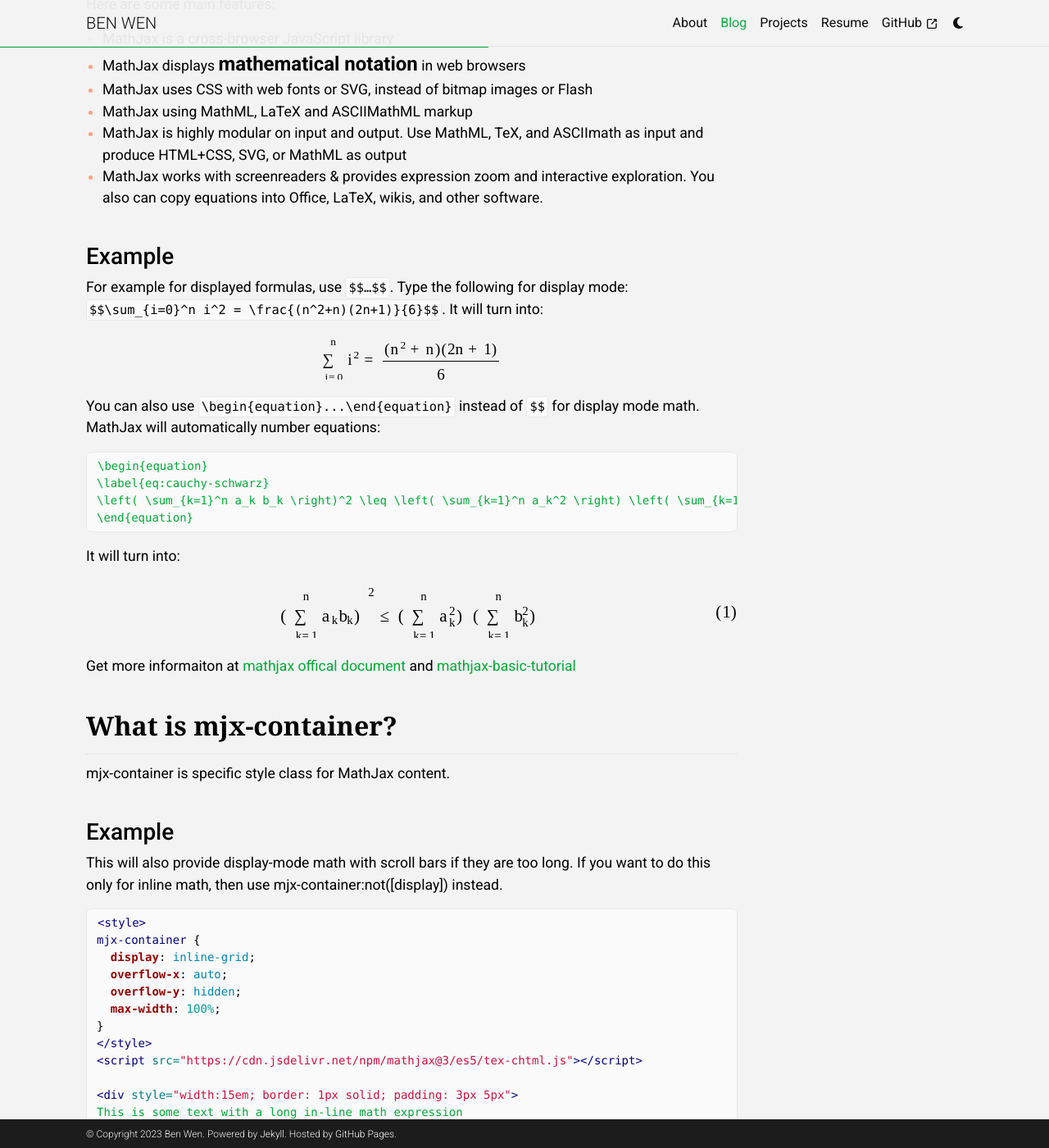
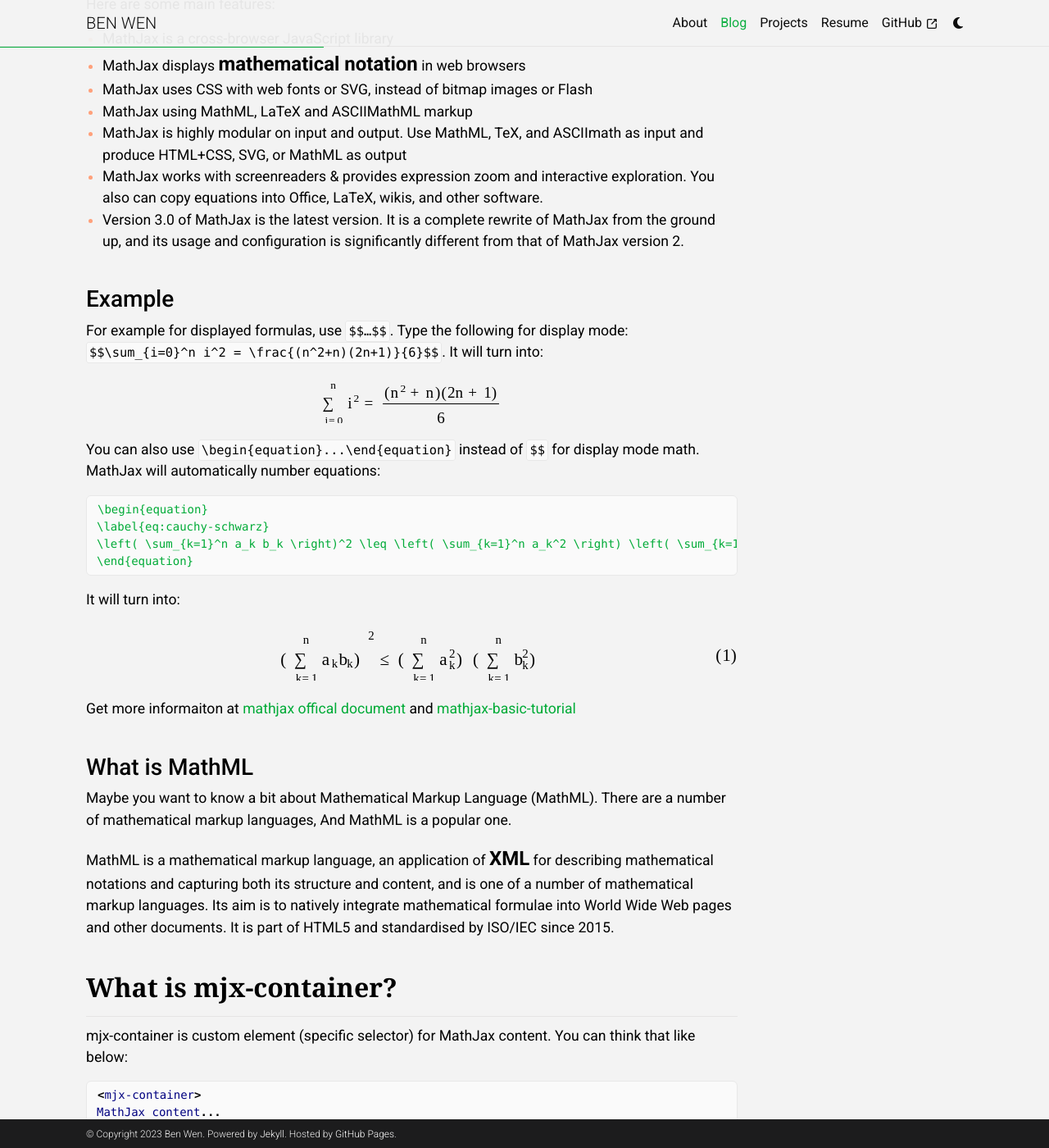
Before and after one commit to benwzj/benwzj.github.io, a Jekyll site: the page built from _posts/2023-09-14-Mathjax.md, in a window 1280 px wide and 1400 px high, scrolled down 402 px. Shown: the whole window at 82% size. Built offline with Jekyll 4.4.1, drawn with Linux system fonts in a browser that asks for light colours; some web fonts are replaced; comment, search, counter and statistics services are not loaded.

````diff
--- a/_posts/2023-09-14-Mathjax.md
+++ b/_posts/2023-09-14-Mathjax.md
@@ -18,6 +18,7 @@
 - MathJax using MathML, LaTeX and ASCIIMathML markup
 - MathJax is highly modular on input and output. Use MathML, TeX, and ASCIImath as input and produce HTML+CSS, SVG, or MathML as output
 - MathJax works with screenreaders & provides expression zoom and interactive exploration. You also can copy equations into Office, LaTeX, wikis, and other software.
+- Version 3.0 of MathJax is the latest version. It is a complete rewrite of MathJax from the ground up, and its usage and configuration is significantly different from that of MathJax version 2.
 
 ### Example
 
@@ -43,11 +44,23 @@
 
 Get more informaiton at [mathjax offical document](https://docs.mathjax.org/en/latest/index.html) and [mathjax-basic-tutorial](https://math.meta.stackexchange.com/questions/5020/mathjax-basic-tutorial-and-quick-reference)
 
+### What is MathML
+Maybe you want to know a bit about Mathematical Markup Language (MathML).
+There are a number of mathematical markup languages, And MathML is a popular one.
+
+MathML is a mathematical markup language, an application of **XML** for describing mathematical notations and capturing both its structure and content, and is one of a number of mathematical markup languages. Its aim is to natively integrate mathematical formulae into World Wide Web pages and other documents. It is part of HTML5 and standardised by ISO/IEC since 2015.
+
 ## What is mjx-container?
 
-mjx-container is specific style class for MathJax content.
+mjx-container is custom element (specific selector) for MathJax content.
+You can think that like below:
+```css
+<mjx-container>
+MathJax content...
+</mjx-container>
+```
 
-### Example
+### Example1
 This will also provide display-mode math with scroll bars if they are too long. If you want to do this only for inline math, then use mjx-container:not([display]) instead.
 
 ```html
--- a/_sass/_base.scss
+++ b/_sass/_base.scss
@@ -120,8 +120,30 @@
 }
 
 // ------------------------------------------------------------------
+// About Me
+@font-face {
+  font-family: myFirstFont;
+  src: url(sansation_light.woff);
+}
+.about {
+  h2 {
+    font-family: Georgia, serif;
+    font-weight: 700;
+    padding-top: 25px;
+    padding-bottom: 15px;
+    margin-bottom: 10px;
+    border-bottom: 1px solid var(--global-divider-color);
+  }
+  .description {
+    p {
+      font-family: 'Anonymous Pro', monospace;
+      font-size: 1.6rem;
+      font-weight: 400;
+    }
+  }
+}
+
 // Profile
-
 .profile {
   width: 100%;
 
@@ -455,6 +477,7 @@
     margin-top: 30px;
   }
   .each-li {
+    display: flex;
     border-bottom: 1px solid var(--global-divider-color);
     list-style: none;
     padding-top: 3px;
@@ -465,13 +488,10 @@
       margin-bottom: 0;
     }
 
-    .post-tags {
+    .title {
+      flex: 9;
       color: var(--global-text-color-light);
-      font-size: 0.875rem;
-      padding-top: 0.25rem;
       padding-bottom: 0;
-    }
-
       a {
         color: var(--global-post-title-color);
         text-decoration: none;
@@ -481,7 +501,9 @@
           color: var(--global-theme-color);
         }
       }
-    time {
+    }
+    .time {
+      flex: 1;
       color: var(--global-post-list-time-color);
       text-decoration: none;
       font-size: .8rem;
@@ -517,17 +539,18 @@
   }
 }
 
-// category in post-list page var(--global-card-bg-color);
+// category in post-list page
 .category-container{
-  margin-bottom: 15px;
+  margin-bottom: 5px;
   margin-top: 5px;
+  padding: .5em;
 }
 .category-item-container{
   border: 1px solid transparent;
   padding: 0.1rem 0.3rem;
   border-radius: 10px 10px;
   &:hover {
-    border-color: var(--global-theme-color);
+    background: var(--global-post-tag-bg-color)
   }
   a {
     text-decoration: none;
@@ -538,11 +561,13 @@
       flex-grow: 12;
       text-align: left;
       font-weight: 500;
+      color: var(--global-post-tag-color);
     }
     .category-count{
       flex-grow: 1;
       text-align: right;
       font-weight: 500;
+      color: var(--global-post-tag-color);
     }
   }
 }
@@ -550,6 +575,7 @@
 .tags-container{
   margin-bottom: 5px;
   margin-top: 5px;
+  padding: .2em;
 }
 .tags {
   display: flex;
````
Also changed, not shown: _drafts/2023-10-14-network-permance.md (deleted, +0 -18 lines), _layouts/about.html (+32 -17 lines), _pages/about.md (+4 -6 lines), _posts/2023-09-10-DevTools-overview.md (+2 -2 lines), _posts/2023-10-14-network-permance.md (added, +89 -0 lines), blog/index.html (+10 -7 lines), assets/img/a-breakdown-lcp-showing.png (added), assets/img/ben-profile-big.png (renamed from assets/img/ben-profile1.png), assets/img/ben-profile-small.png (added). Lines whose indentation alone changed are shown as unchanged.
